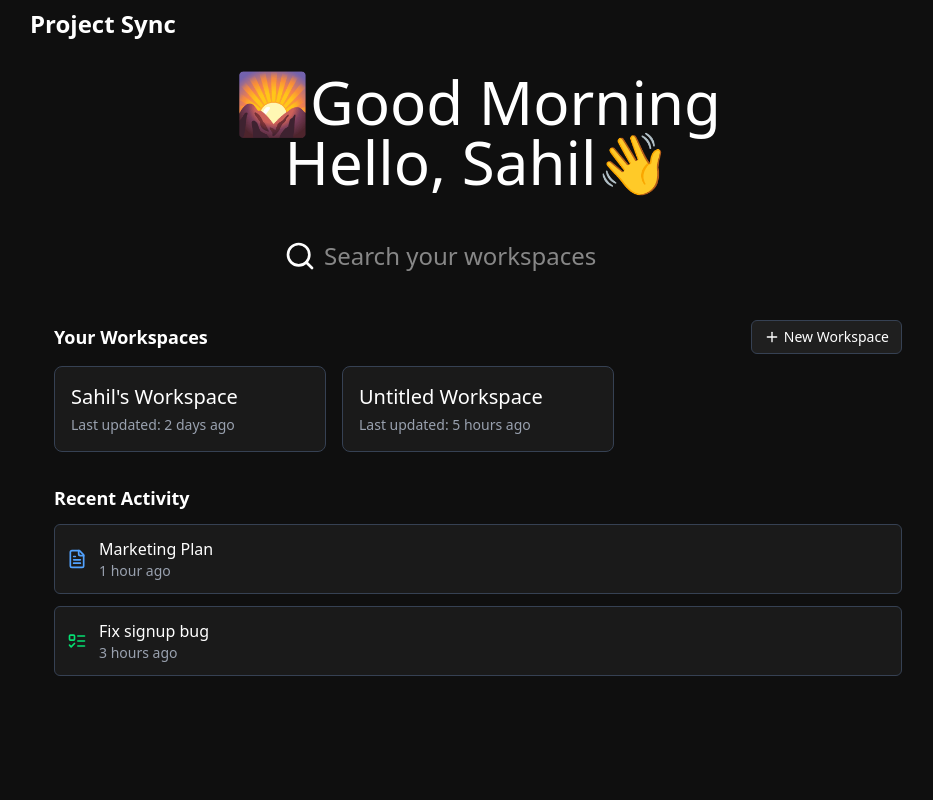
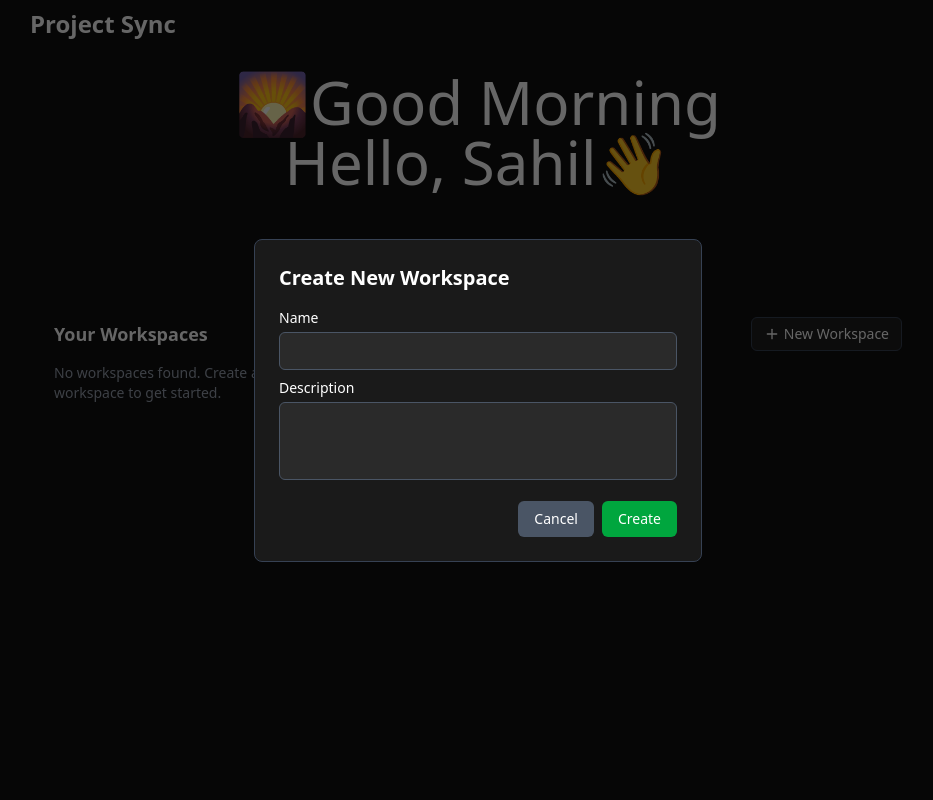
Before and after one commit to sonal-verma-4397/collabhub-frontend, a React (Vite) app: page /user/123 in a window 1280 px wide. Both pictures are taken after a click on the button "New Workspace". Shown: the top 800 px of the page, without its empty margins (162-1095 px from the left). Built offline with nearby package versions, Linux system fonts and the light colour scheme.

Commit message:
Create and delete of workspace is done

```diff
--- a/src/context/LocalStorage.jsx
+++ b/src/context/LocalStorage.jsx
@@ -5,22 +5,39 @@ import {
   LOCAL_STORAGE_ITEMS,
 } from "../data/constants";
 
-const { TASKS, STATUSES, LABELS, INIT } = LOCAL_STORAGE_ITEMS;
+const { TASKS, STATUSES, LABELS, INIT, WORKSPACES } = LOCAL_STORAGE_ITEMS;
 
 function initializeStorage() {
   localStorage.setItem(TASKS, JSON.stringify([]));
+  localStorage.setItem(WORKSPACES, JSON.stringify([]));
+
   localStorage.setItem(STATUSES, JSON.stringify(DEFAULT_STATUSES));
   localStorage.setItem(LABELS, JSON.stringify(DEFAULT_LABELS));
   localStorage.setItem(INIT, "true"); // mark as initialized
 }
 
 export const LocalStorageContext = createContext({
+  // default values
+  User: {
+    id: "123",
+    name: "John Doe",
+    email: "KX2cM@example.com",
+    avatar:
+      "https://images.unsplash.com/photo-1623880840102-7df0a9f3545b?q=80&w=764&auto=format&fit=crop&ixlib=rb-4.1.0&ixid=M3wxMjA3fDB8MHxwaG90by1wYWdlfHx8fGVufDB8fHx8fA%3D%3D",
+    role: "admin",
+  },
+  workspaces: [],
+  modules: [],
+  teams: [],
+  pages: [],
   tasks: [],
   statuses: [],
   labels: [],
+
   setTasks: () => {},
   setStatuses: () => {},
   setTags: () => {},
+  setWorkspaces: () => {},
 });
 
 export function LocalStorageProvider({ children }) {
@@ -28,6 +45,8 @@ export function LocalStorageProvider({ children }) {
   if (!localStorage.getItem(INIT)) {
     initializeStorage();
   }
+
+  // Central states of the app
 
   const [tasks, setTasks] = useState(() => {
     const localData = localStorage.getItem(TASKS);
@@ -44,15 +63,31 @@ export function LocalStorageProvider({ children }) {
     return localData ? JSON.parse(localData) : [];
   });
 
+  const [workspaces, setWorkspaces] = useState(() => {
+    const localData = localStorage.getItem(WORKSPACES);
+    return localData ? JSON.parse(localData) : [];
+  });
+
   useEffect(() => {
     localStorage.setItem(TASKS, JSON.stringify(tasks));
+    localStorage.setItem(WORKSPACES, JSON.stringify(workspaces));
+
     localStorage.setItem(STATUSES, JSON.stringify(statuses));
     localStorage.setItem(LABELS, JSON.stringify(labels));
-  }, [tasks, statuses, labels]);
+  }, [tasks, statuses, labels, workspaces]);
 
   return (
     <LocalStorageContext.Provider
-      value={{ tasks, statuses, labels, setTasks, setStatuses, setLabels }}
+      value={{
+        tasks,
+        statuses,
+        labels,
+        workspaces,
+        setTasks,
+        setStatuses,
+        setLabels,
+        setWorkspaces,
+      }}
     >
       {children}
     </LocalStorageContext.Provider>
--- a/src/data/constants.js
+++ b/src/data/constants.js
@@ -30,6 +30,7 @@ export const DEFAULT_STATUSES = [
     description: "Work on hold",
   },
 ];
+
 export const DEFAULT_LABELS = [
   {
     id: "label-bug",
@@ -122,6 +123,47 @@ export const LOCAL_STORAGE_ITEMS = {
   STATUSES: "statuses",
   TASKS: "tasks",
   INIT: "init",
+  WORKSPACES: "workspaces",
 };
 
 export const APP_NAME = "Project Sync";
+
+export const DUMMY_WORKSPACE = {
+  id: "workspace-1",
+  name: "My Workspace",
+  description: "This is my workspace",
+  modulesIds: ["module-1", "module-2", "module-3"],
+};
+
+export const DUMMY_MODULE = {
+  id: "module-1",
+  name: "Module 1",
+  description: "This is module 1",
+  pages: ["page-1", "page-2", "page-3"],
+  tasks: ["task-1", "task-2", "task-3"],
+  team: "team-1",
+};
+
+export const DUMMY_PAGE = {
+  id: "page-1",
+  name: "Page 1",
+  description: "This is page 1",
+  content: [],
+};
+
+export const DUMMY_TASK = {
+  id: "task-1",
+  title: "Task 1",
+  description: "This is task 1",
+  status: "todo",
+  labels: ["label-1", "label-2"],
+  priority: "medium",
+  assignees: ["user-1", "user-2"],
+};
+
+export const DUMMY_TEAM = {
+  id: "team-1",
+  name: "Team 1",
+  description: "This is team 1",
+  members: ["user-1", "user-2", "user-3"],
+};
--- /dev/null
+++ b/src/entities/schema/module.schema.js
@@ -0,0 +1,8 @@
+export const ModuleSchema = {
+  id: { type: "string", default: () => crypto.randomUUID() },
+  name: { type: "string", required: true, default: "" },
+  description: { type: "string", default: "" },
+  pages: { type: "array", default: () => [] },
+  tasks: { type: "array", default: () => [] },
+  team: { type: "string", default: "" },
+};
--- /dev/null
+++ b/src/entities/schema/page.schema.js
@@ -0,0 +1,6 @@
+export const PageSchema = {
+  id: { type: "string", default: () => crypto.randomUUID() },
+  name: { type: "string", required: true, default: "" },
+  description: { type: "string", default: "" },
+  content: { type: "array", default: () => [] },
+};
--- /dev/null
+++ b/src/entities/schema/task.schema.js
@@ -0,0 +1,17 @@
+export const TaskSchema = {
+  id: { type: "string", default: () => crypto.randomUUID() },
+  title: { type: "string", required: true, default: "" },
+  description: { type: "string", default: "" },
+  status: {
+    type: "string",
+    enum: ["todo", "in-progress", "done"],
+    default: "todo",
+  },
+  labels: { type: "array", default: () => [] }, // label IDs
+  priority: {
+    type: "string",
+    enum: ["low", "medium", "high"],
+    default: "medium",
+  },
+  assignees: { type: "array", default: () => [] }, // user IDs
+};
--- /dev/null
+++ b/src/entities/schema/workspace.schema.js
@@ -0,0 +1,6 @@
+export const WorkspaceSchema = {
+  id: { type: "string", default: () => crypto.randomUUID() },
+  name: { type: "string", required: true, default: "" },
+  description: { type: "string", default: "no description found" },
+  modulesIds: { type: "array", default: () => [] },
+};
--- /dev/null
+++ b/src/entities/utils/createEntity.js
@@ -0,0 +1,22 @@
+import { validateEntity } from "./validateEntity";
+
+function createEntity(schema) {
+  const entity = {};
+  for (let key in schema) {
+    const def = schema[key];
+    entity[key] =
+      typeof def.default === "function" ? def.default() : def.default;
+  }
+  return entity;
+}
+
+export function createAndValidate(schema, customValues = {}) {
+  const entity = { ...createEntity(schema), ...customValues };
+  try {
+    validateEntity(schema, entity);
+    console.log("✅ Validation passed\n");
+  } catch (err) {
+    console.error("❌ Validation failed:", err.message);
+  }
+  return entity;
+}
--- a/src/pages/user/index.jsx
+++ b/src/pages/user/index.jsx
@@ -1,86 +1,248 @@
-import React from "react";
-import { Plus, FileText, ListTodo, Search } from "lucide-react";
-import { Link } from "react-router-dom";
+// TODO : Refactore
+
+import React, { useContext, useState, useRef, useEffect } from "react";
+import { Plus, Search, Ellipsis } from "lucide-react";
+import { Link, useNavigate } from "react-router-dom";
 import "../../index.css";
+import LocalStorageContext from "../../context/LocalStorage";
+import { createAndValidate } from "../../entities/utils/createEntity";
+import { WorkspaceSchema } from "../../entities/schema/workspace.schema";
+import { APP_NAME } from "../../data/constants";
 
+// -------------------- MAIN USER COMPONENT ---------------------
 export default function User() {
-  const userName = "Sahil"; // make this dynamic later
-  const workspaces = [
-    { name: "Sahil's Workspace", lastUpdated: "2 days ago" },
-    { name: "Untitled Workspace", lastUpdated: "5 hours ago" },
-  ];
-
-  const recentActivities = [
-    { type: "page", name: "Marketing Plan", time: "1 hour ago" },
-    { type: "task", name: "Fix signup bug", time: "3 hours ago" },
-  ];
-
   return (
     <main className="bg-[#0f0f0f] text-white">
+      <Header />
+      <WelcomMessage />
+      <SearchWorkspace />
+      <Workspaces />
+    </main>
+  );
+}
+
+// -------------------- HEADER ---------------------
+function Header() {
+  return (
     <header className="px-[15vw] py-2">
-        <Link to={"/"} className="text-2xl font-bold">Project Sync</Link>
+      <Link to={"/"} className="text-2xl font-bold">
+        {APP_NAME}
+      </Link>
     </header>
+  );
+}
+
+// -------------------- GREETING ---------------------
+function WelcomMessage() {
+  return (
     <section className="w-[70%] mx-auto ">
       <div className="w-fit mx-auto text-6xl py-6">
-          <h2 className="text-center">🌄Good Morning </h2>
+        <h2 className="text-center">🌄Good Morning</h2>
         <h3 className="text-center">Hello, Sahil👋</h3>
       </div>
     </section>
+  );
+}
+
+// -------------------- SEARCH ---------------------
+function SearchWorkspace() {
+  return (
     <section className="w-[70%] mx-auto py-6">
-        <div className="flex items-center gap-2 w-fit mx-auto">
-          <Search size={32} />
-          <input className="outline-none text-2xl" type="text" placeholder="Search your workspaces" />
+      <div className="flex items-center gap-2 w-fit mx-auto border-b border-gray-600">
+        <Search size={24} />
+        <input
+          className="outline-none text-lg bg-transparent placeholder-gray-400"
+          type="text"
+          placeholder="Search your workspaces"
+        />
       </div>
     </section>
+  );
+}
+
+// -------------------- WORKSPACES SECTION ---------------------
+function Workspaces() {
+  const { workspaces, setWorkspaces } = useContext(LocalStorageContext);
+  const [showForm, setShowForm] = useState(false);
+
+  const handleCreateWorkspace = (data) => {
+    const newWorkspace = createAndValidate(WorkspaceSchema, data);
+    setWorkspaces((prev) => [...prev, newWorkspace]);
+    setShowForm(false);
+  };
+
+  const handleDeleteWorkspace = (id) => () => {
+    setWorkspaces((prev) => prev.filter((ws) => ws.id !== id));
+  };
+
+  return (
     <section className="w-[70%] mx-auto">
-        <div className="min-h-screen px-6 py-6 ">
-          {/* Workspaces */}
+      <div className="min-h-screen px-6 py-6">
         <div className="flex items-center justify-between mb-3">
           <h2 className="text-lg font-semibold">Your Workspaces</h2>
-            <button className="flex items-center gap-1 px-3 py-1.5 rounded-md bg-[#1f1f1f] hover:bg-[#2b2b2b] border border-gray-700 text-sm">
+          <button
+            type="button"
+            onClick={() => setShowForm(true)}
+            className="flex items-center gap-1 px-3 py-1.5 rounded-md bg-[#1f1f1f] hover:bg-[#2b2b2b] border border-gray-700 text-sm"
+          >
             <Plus size={16} /> New Workspace
           </button>
         </div>
 
         <div className="grid gap-4 md:grid-cols-2 lg:grid-cols-3">
-            {workspaces.map((ws, i) => (
-              <Link
-                to={`/workspaces/${i}`}
-                key={i}
-                className="p-4 rounded-lg border border-gray-700 bg-[#1a1a1a] hover:bg-[#242424] transition-colors"
-              >
-                <div className="text-xl font-medium mb-1">{ws.name}</div>
+          {workspaces.map((ws) => (
+            <WorkspaceCard
+              key={ws.id}
+              ws={ws}
+              handleDelete={handleDeleteWorkspace}
+            />
+          ))}
+
+          {workspaces.length === 0 && (
             <div className="text-sm text-gray-400">
-                  Last updated: {ws.lastUpdated}
+              No workspaces found. Create a new workspace to get started.
             </div>
-              </Link>
-            ))}
+          )}
+        </div>
       </div>
 
-          {/* Recent Activity */}
-          <div className="mt-8">
-            <h2 className="text-lg font-semibold mb-3">Recent Activity</h2>
-            <div className="space-y-3">
-              {recentActivities.map((item, i) => (
-                <div
-                  key={i}
-                  className="flex items-center gap-3 p-3 bg-[#1a1a1a] border border-gray-700 rounded-md hover:bg-[#242424] transition-colors"
-                >
-                  {item.type === "page" ? (
-                    <FileText size={20} className="text-blue-400" />
-                  ) : (
-                    <ListTodo size={20} className="text-green-400" />
+      {showForm && (
+        <CreateWorkspaceForm
+          onClose={() => setShowForm(false)}
+          onSubmit={handleCreateWorkspace}
+        />
       )}
-                  <div>
-                    <div className="font-medium">{item.name}</div>
-                    <div className="text-sm text-gray-400">{item.time}</div>
-                  </div>
-                </div>
-              ))}
-            </div>
-          </div>
-        </div>
     </section>
-    </main>
   );
 }
+
+// -------------------- WORKSPACE CARD ---------------------
+function WorkspaceCard({ ws, handleDelete }) {
+  const navigate = useNavigate();
+  const [showMenu, setShowMenu] = useState(false);
+  const menuRef = useRef();
+
+  useEffect(() => {
+    const closeOnClickOutside = (e) => {
+      if (menuRef.current && !menuRef.current.contains(e.target)) {
+        setShowMenu(false);
+      }
+    };
+    document.addEventListener("mousedown", closeOnClickOutside);
+    return () => document.removeEventListener("mousedown", closeOnClickOutside);
+  }, []);
+
+  const handleCardClick = () => {
+    navigate(`/workspaces/${ws.id}`);
+  };
+
+  const handleMenuToggle = (e) => {
+    e.stopPropagation();
+    setShowMenu((prev) => !prev);
+  };
+
+  return (
+    <div
+      onClick={handleCardClick}
+      className="relative p-4 rounded-lg border border-gray-700 bg-[#1a1a1a] hover:bg-[#242424] transition-colors flex justify-between items-start"
+    >
+      <div>
+        <div className="text-xl font-medium mb-1">{ws.name}</div>
+        <div className="text-sm text-gray-400">{ws.description}</div>
+      </div>
+
+      <button onClick={handleMenuToggle} className="ml-2">
+        <Ellipsis className="text-gray-400 hover:text-white" />
+      </button>
+
+      {showMenu && (
+        <div
+          ref={menuRef}
+          className="absolute right-4 top-12 bg-[#2a2a2a] border border-gray-600 rounded-md shadow-lg z-10"
+          onClick={(e) => e.stopPropagation()}
+        >
+          <button
+            onClick={handleDelete(ws.id)}
+            className="px-4 py-2 text-sm text-red-400 hover:bg-[#3a3a3a] w-full text-left"
+          >
+            Delete
+          </button>
+        </div>
+      )}
+    </div>
+  );
+}
+
+// -------------------- CREATE WORKSPACE FORM ---------------------
+function CreateWorkspaceForm({ onClose, onSubmit }) {
+  const [formData, setFormData] = useState({ name: "", description: "" });
+
+  const handleChange = (e) => {
+    const { name, value } = e.target;
+    setFormData((d) => ({ ...d, [name]: value }));
+  };
+
+  const handleSubmit = (e) => {
+    e.preventDefault();
+    if (!formData.name.trim()) return;
+    onSubmit(formData);
+  };
+
+  useEffect(() => {
+    const handleEscape = (e) => {
+      if (e.key === "Escape") onClose();
+    };
+    document.addEventListener("keydown", handleEscape);
+    return () => document.removeEventListener("keydown", handleEscape);
+  }, [onClose]);
+
+  return (
+    <div className="fixed inset-0 z-50 bg-black/60 flex justify-center items-center">
+      <form
+        onSubmit={handleSubmit}
+        className="bg-[#1a1a1a] text-white p-6 rounded-lg w-full max-w-md border border-gray-700"
+      >
+        <h2 className="text-xl font-semibold mb-4">Create New Workspace</h2>
+
+        <label className="block mb-2 text-sm">
+          Name
+          <input
+            type="text"
+            name="name"
+            className="mt-1 w-full px-3 py-2 rounded-md bg-[#2a2a2a] border border-gray-600 outline-none"
+            value={formData.name}
+            onChange={handleChange}
+            required
+          />
+        </label>
+
+        <label className="block mb-4 text-sm">
+          Description
+          <textarea
+            name="description"
+            rows="3"
+            className="mt-1 w-full px-3 py-2 rounded-md bg-[#2a2a2a] border border-gray-600 outline-none resize-none"
+            value={formData.description}
+            onChange={handleChange}
+          />
+        </label>
+
+        <div className="flex justify-end gap-2">
+          <button
+            type="button"
+            onClick={onClose}
+            className="px-4 py-2 text-sm bg-gray-600 rounded-md hover:bg-gray-500"
+          >
+            Cancel
+          </button>
+          <button
+            type="submit"
+            className="px-4 py-2 text-sm bg-green-600 rounded-md hover:bg-green-500"
+          >
+            Create
+          </button>
+        </div>
+      </form>
+    </div>
+  );
+}
```
Also changed, not shown: src/entities/typedefs.js (added, +36 -0 lines), src/entities/utils/validateEntity.js (added, +15 -0 lines). Lines whose indentation alone changed are shown as unchanged.
